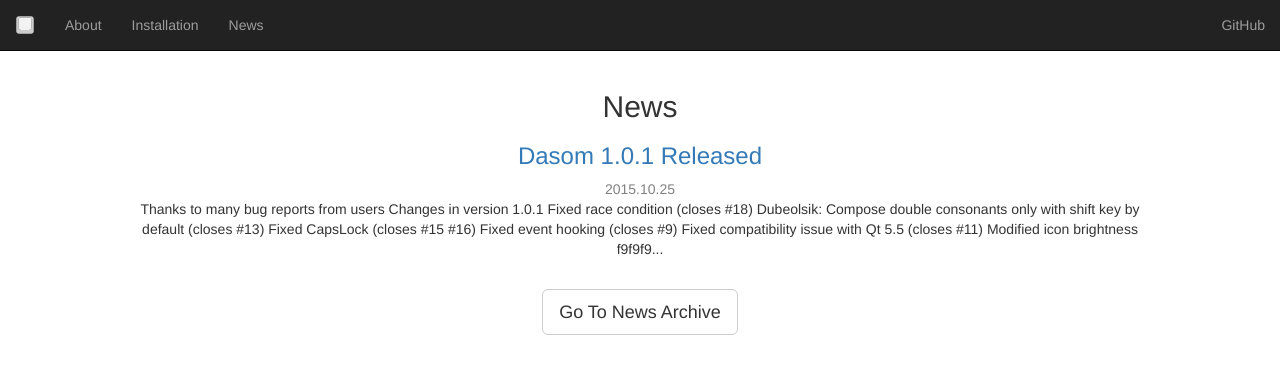
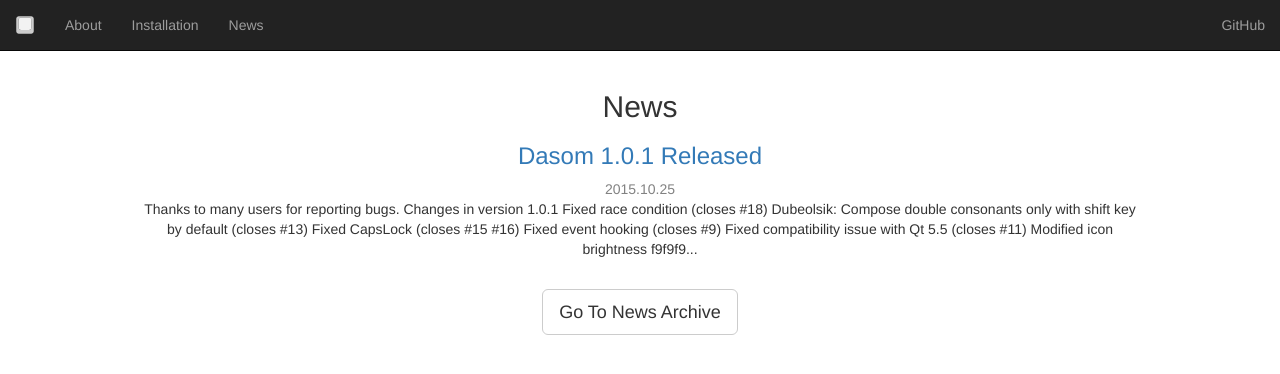
Before and after one commit to dasom-im/dasom-im.github.io, a Jekyll site: the page built from news.html, in a window 1280 px wide. Shown: the top 374 px of the page. Built offline with Jekyll 4.4.1, drawn with Linux system fonts in a browser that asks for light colours.

Commit message:
Update 2015-10-25-dasom-1.0.1-released.md

```diff
--- a/_posts/2015-10-25-dasom-1.0.1-released.md
+++ b/_posts/2015-10-25-dasom-1.0.1-released.md
@@ -5,7 +5,7 @@
 tags: new-release
 ---
 
-Thanks to many bug reports from users
+Thanks to many users for reporting bugs.
 
 ### Changes in version 1.0.1
 
```
